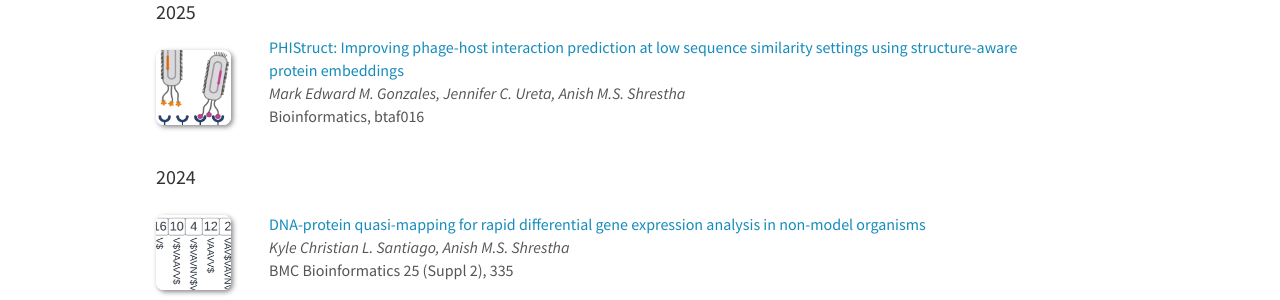
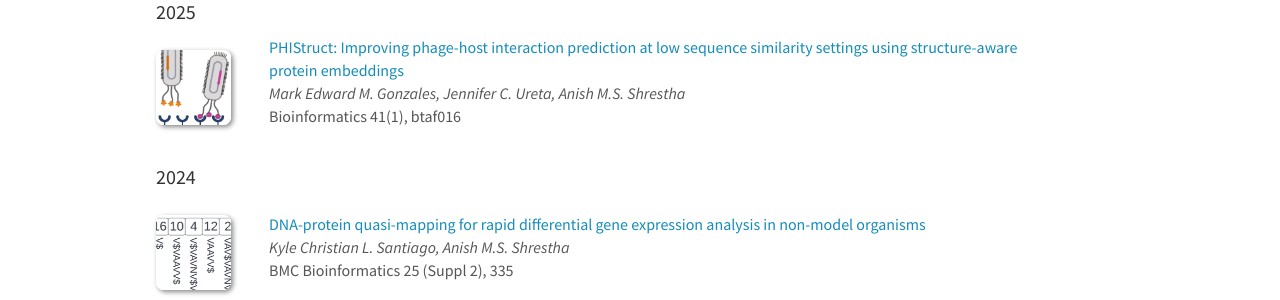
Before and after one commit to bioinfodlsu/bioinfodlsu.github.io, a Jekyll site: the page built from _pages/publications.md, in a window 1280 px wide and 900 px high. Shown: the part 167-467 px from the top of the window. Built offline with Jekyll 4.4.1, drawn with Linux system fonts in a browser that asks for light colours; nearby versions of some CDN libraries.

Commit message:
Add volume and issue number to PHIStruct

```diff
--- a/_data/publist.yml
+++ b/_data/publist.yml
@@ -13,7 +13,7 @@
   authors: Mark Edward M. Gonzales, Jennifer C. Ureta, Anish M.S. Shrestha
   link:
     url: https://doi.org/10.1093/bioinformatics/btaf016
-    display: Bioinformatics, btaf016
+    display: Bioinformatics 41(1), btaf016
   highlight: 0
   year: 2025
 
```
